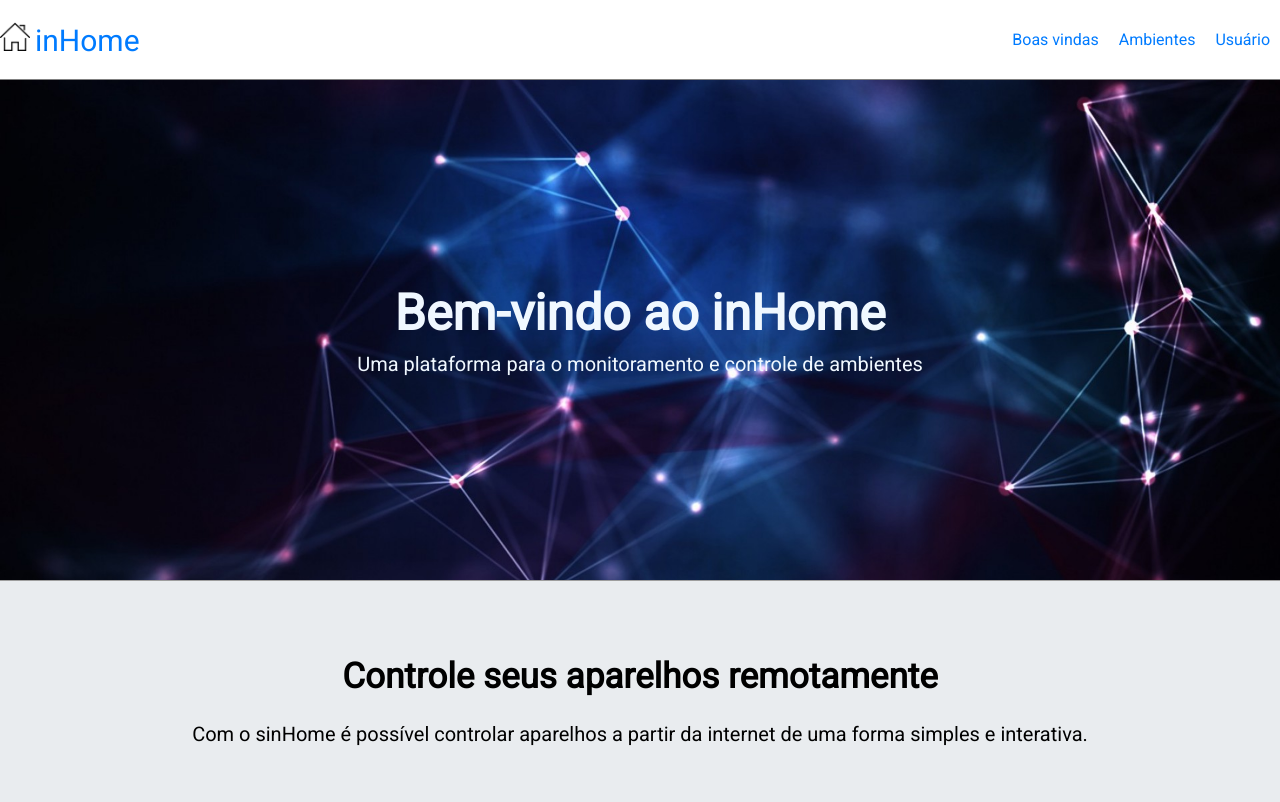
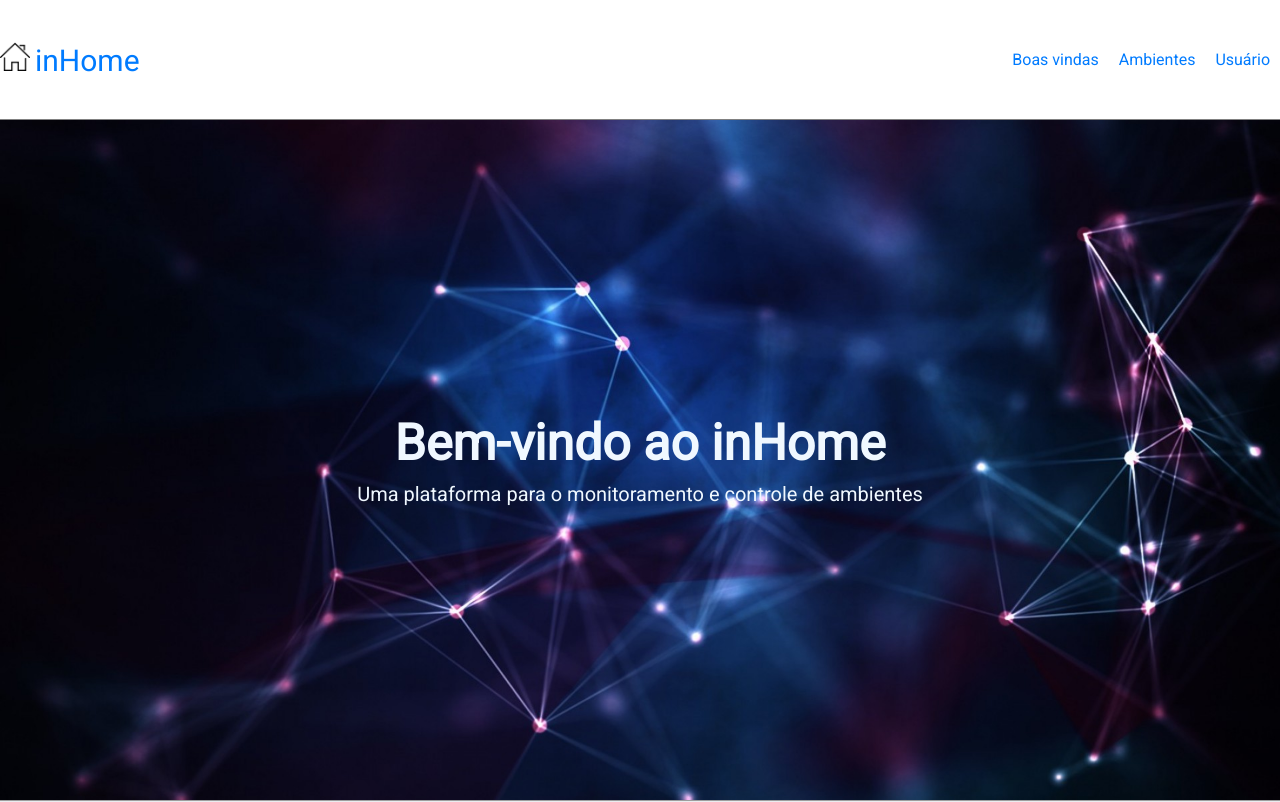
Before and after one commit to Elismar13/inHome_frontend, a React (Create React App) app: page / in a window 1280 px wide. Shown: the top 802 px of the page. Built offline with nearby package versions, Linux system fonts and the light colour scheme; the HTML template or start-up script is replaced by a standard one.

Commit message:
:art: atualizacao do layout da tela principal

```diff
--- a/src/Pages/Home/styles.css
+++ b/src/Pages/Home/styles.css
@@ -1,16 +1,16 @@
 .Container {
+    margin-top: 15vh;
     width: 100%;
     height: auto;
 }
 
-.Image {
+div .Image {
     background-image: url('../../assets/background.jpg');
     background-position: center;
     background-size: cover;
     background-repeat: no-repeat;
     width: 100%;
-    height: 500px;
-
+    height: 85vh;
     display: flex;
     flex-direction: column;
     align-items: center;
--- a/src/components/SuperiorBar/SuperiorBar.js
+++ b/src/components/SuperiorBar/SuperiorBar.js
@@ -21,22 +21,17 @@ import isAuthenticated from '../../auth';
 
 const SideBar = () => {
     return (
-        <>
         <Router>
             <header id="Header">
                 <div id="inHome">
-                        <img src={logo} width="30" height="30"></img>
+                    <img src={logo} width="30" height="30" alt="Logo"></img>
                     <span id="inHome">inHome</span>
                 </div>
 
-                    <div>
                 <div id="Router" >
                         <a href="/">Boas vindas</a>
                         <a href="/about">Ambientes</a>
                         <a href="/users">Usuário</a>
-                            {/* A <Switch> looks through its children <Route>s and
-                                renders the first one that matches the current URL. */}
-                        </div>
                 </div>
             </header>
 
@@ -44,9 +39,6 @@ const SideBar = () => {
                 <Routes />
             </div>
         </Router>
-
-        </>
-
     );
 
 
--- a/src/components/SuperiorBar/styles.css
+++ b/src/components/SuperiorBar/styles.css
@@ -1,18 +1,19 @@
 header#Header {
     width: 100%;
-    height: 80px;
+    height: 15vh;
     background: #FFF;
     color: #FFF;
     display: flex;
     align-items: center;
     justify-content: space-between;
+    position: fixed;
+
     border-bottom: 1px solid gray;
 }
 
 
 div#Router {
     display: flex;
-
 }
 
 div#inHome {
```
Also changed, not shown: src/Pages/User/User.js (line endings or trailing spaces), src/assets/devicesinHome.png (added). Lines whose indentation alone changed are shown as unchanged.
